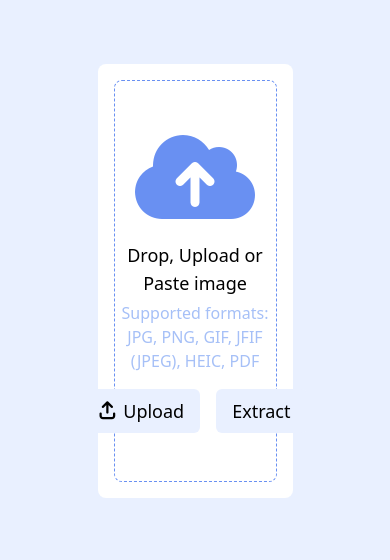
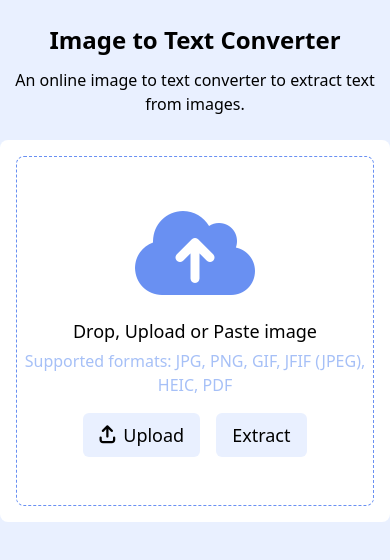
Before and after one commit to rubel04/Image-to-Text-Converter, a plain HTML site: page index.html in a window 390 px wide. Drawn offline with nearby package versions, Linux system fonts and the light colour scheme.

Commit message:
responsive for mobile

```diff
--- a/index.html
+++ b/index.html
@@ -12,8 +12,12 @@
     <title>Image to Text Converter</title>
   </head>
   <body class="bg-[#e9f0ff]">
-    <section class="flex my-16 justify-center">
-      <div class="bg-white w-1/2 rounded-lg">
+    <section class="space-y-3 my-6 lg:my-12">
+        <h1 class="text-2xl lg:text-4xl font-bold text-center">Image to Text Converter</h1>
+        <p class="lg:text-lg font-[450] text-center">An online image to text converter to extract text from images.</p>
+    </section>
+    <section class="flex mb-4 lg:mb-16 justify-center">
+      <div class="bg-white lg:w-1/2 rounded-lg">
         <div class="border py-12 border-dashed m-4 rounded-lg border-[#6990f2]">
           <label class="cursor-pointer" for="fileInput">
             <span class="flex justify-center">
--- a/script.js
+++ b/script.js
@@ -14,7 +14,7 @@ const extractImage = () => {
         extractText.innerText = ` ${err}`;
       });
   } else {
-    extractText.innerHTML = "Please select an image";
+    extractText.innerHTML = "<span class='text-red-600'>!! Please select an image</span>";
   }
 };
 
```
Also changed, not shown: images.jpeg (added).
